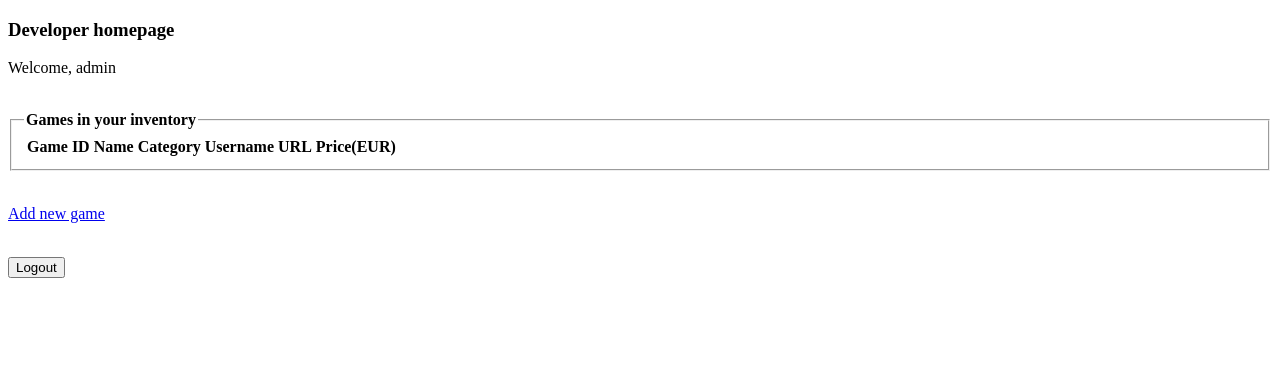
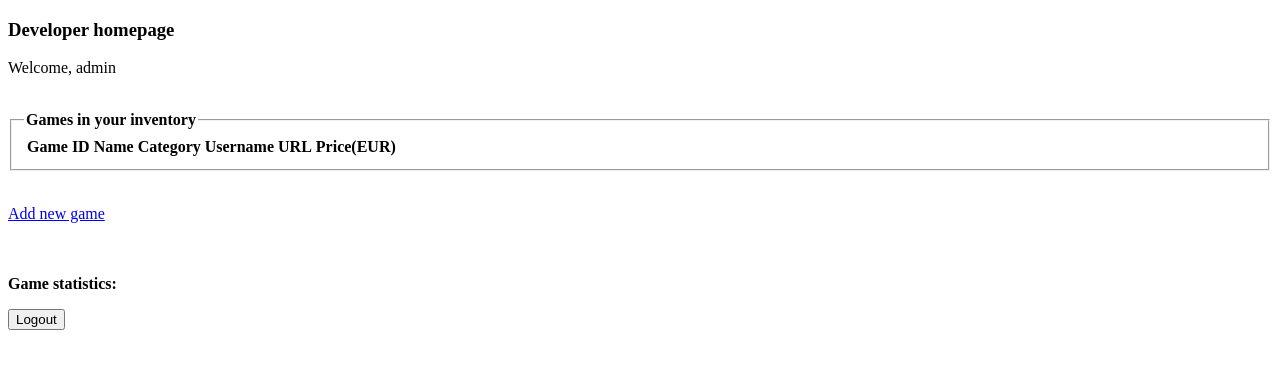
Before and after one commit to Alapan/game_store, a Django app: page /devhome/ in a window 1280 px wide. Shown: the top 369 px of the page. Run offline with Django 3.2, Linux system fonts and the light colour scheme; a user stored in the database is signed in; data comes from the database, SQL or seed files in the repository; both versions use the stored data as it was after the commit; lists and menus that the app fills with data are empty; parts of the project's set-up code (start-up, migrations or seed data) failed here and were passed over; some libraries are stand-ins or nearby versions.

Commit message:
AJAX code for displaying game stats added, not tested

```diff
--- a/wsdProject/gamestore/templates/gamestore/developer_homepage.html
+++ b/wsdProject/gamestore/templates/gamestore/developer_homepage.html
@@ -1,7 +1,25 @@
 <!DOCTYPE html>
 <html>
     <head>
-    <title>Developer homepage</title>
+    	<title>Developer homepage</title>
+	<script src="http://ajax.googleapis.com/ajax/libs/jquery/1.11.2/jquery.min.js"></script>
+	<script src="//code.jquery.com/jquery-1.11.2.js"></script>
+	<script>
+		$(".stats").click(function(){
+			var game = $(this);
+			var id = game.attr('id');
+			var csrf = getCookie('csrftoken');
+			$.ajax({
+				type : "POST",
+				url : "/gamestats/",
+				data : {'id': id , 'csrfmiddlewaretoken': csrf}
+				success : function(response){
+					$('#gamestats').html(response);
+				}
+			});
+			event.preventDefault();
+		});
+	</script>
     </head>
     <body>
         <h3>Developer homepage</h3>
@@ -25,7 +43,7 @@
 				<td width="15%" align="center">{{game.developer.username}}</td>
 				<td width="20%" align="center">{{game.url}}</td>
 				<td width="5%" align="center">{{game.price}}</td>
-				<td width="10%" align="center"><a href="/gamestats/{{game.id}}"> View game statistics</a></td>
+				<td width="10%" align="center"><button class="stats" id="{{game.id}}"> View game statistics</button></td>
 				<td width="10%" align="center"><a href="/editgame/{{game.id}}"> Edit</a></td>
 				<td width="10%" align="center"><a href="/delete/{{game.id}}"> Delete this game</a></td>
 			</tr>
@@ -35,6 +53,9 @@
 	<br>
 	<p><a href="{% url 'gamestore: add' %}"> Add new game</a><br /></p>
 	<br>
+	<br>
+	<b>Game statistics: </b>
+	<p id="gamestats"></p>
         <form action="/logout/" method="post">{% csrf_token %}
             <input type="submit" value="Logout" />
         </form>
--- a/wsdProject/gamestore/views.py
+++ b/wsdProject/gamestore/views.py
@@ -12,7 +12,9 @@ from django.conf import settings
 from django.contrib.auth.models import User
 from gamestore.forms import UserData, UserForm, GameForm
 from django.http import HttpResponseRedirect
+from django.http import HttpResponse
 from django.shortcuts import get_object_or_404,redirect
+import json
 
 # Create your views here.
 
@@ -174,5 +176,11 @@ def deletegame(request, id, template_name='gamestore/game_confirm_delete.html'):
 		return redirect('/devhome/')
 	return render(request, template_name, {'object':game})
 
-def gamestats(request,id):
-	pass
+def gamestats(request):
+
+	if request.method=='POST' and request.is_ajax:
+		id = request.POST.get('id',None)
+		gameobj = Games.object.filter(pk=id)
+		scores = Scores.object.filter(game=gameobj).values('game','player','registration_date','highest_score','most_recent_score')
+		json_scores = json.dumps(scores)
+		return HttpResponse(json_scores,content_type='application/json')
```
Also changed, not shown: wsdProject/db.sqlite3.
